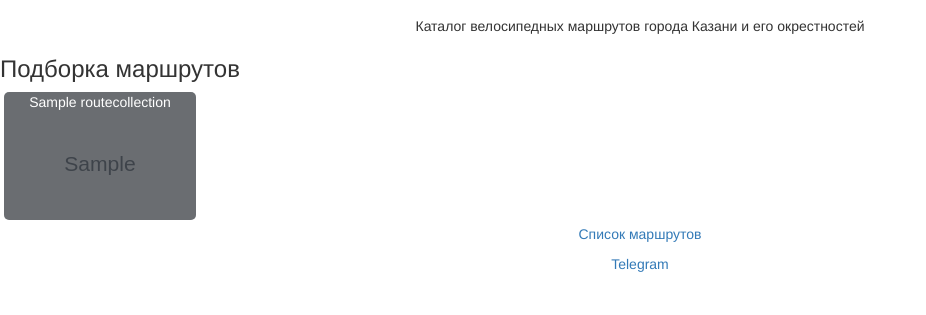
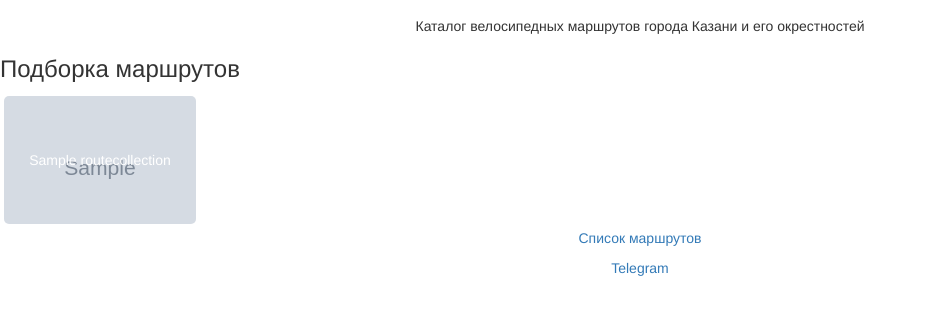
Before and after one commit to ma-petrov/routsweb, a Django app: page /routs/ in a window 1280 px wide. Shown: the part 50-365 px from the top of the page, without its empty margins (0-926 px from the left). Run offline with Django 3.2, Linux system fonts and the light colour scheme; tables that the repository leaves empty hold one stand-in row (values such as "Sample post"); grey boxes marked "Sample" are stand-in pictures; some libraries are stand-ins or nearby versions.

Commit message:
udpate collections css

```diff
--- a/routs/templates/index.html
+++ b/routs/templates/index.html
@@ -7,15 +7,21 @@
 
 {% block content %}
     <p class="main-page-text" style="margin-top: 16px;">Каталог велосипедных маршрутов города Казани и его окрестностей</p>
+
     <h3>Подборка маршрутов</h3>
-
+    <div class="collection-container">
+        {% if route_collections %}
             {% for collection in route_collections %}
                 <div class="collection-card" id="url(/images/{{ collection.image }})">
-            <div class="collection-card-tone">
+                    <div class="collection-card-link-container">
                         <a class="collection-card-link" href="/routs/rout-list/{{ collection.get_url_params }}"> {{ collection.title }} </a>
                     </div>
                 </div>
             {% endfor %}
+        {% else %}
+            <p class="message-nothing-was-found">Пока нет подборок</p>
+        {% endif %}
+    </div>
 
     <p class="main-page-text"><a href="{% url 'rout-list' %}">Список маршрутов</a></p>
     <p class="main-page-text"><a href="https://t.me/kazantracks">Telegram</a></p>
--- a/routs/templates/routs/update_rout_list.html
+++ b/routs/templates/routs/update_rout_list.html
@@ -1,7 +1,7 @@
 {% if rout_list %}
     {% for route in rout_list %}
-        <div class="route-card" id="{{ route.get_absolute_url }}">
-            <!-- <a href="{{ route.get_absolute_url }}">{{ route.title }}</a> -->
+        <div class="route-card">
+            <a href="{{ route.get_absolute_url }}" class="route-card-link">
                 <strong> {{ route.title }} </strong>
                 ({{ route.distance }}
                 {% if route.distance_max > 0 %}
@@ -18,6 +18,7 @@
                 {% else %}
                     Нет
                 {% endif %}
+            </a>
         </div>
     {% endfor %}
 {% else %}
--- a/static/css/styles.css
+++ b/static/css/styles.css
@@ -118,22 +118,17 @@ a:hover {text-decoration: none;}
  */
 @media (min-device-width : 1500px) {
     .topbar {
-        /* width: var(--width-desktop);
-        min-width: 800px; */
         max-width: 800px;
         width: 100%;
     }
 
     .data-container {
-        /* width: var(--width-desktop);
-        min-width: 800px; */
         max-width: 800px;
         width: 100%;
     }
 
     .topbar-button {
         margin-left: 4px;
-        /* margin-right: 5px; */
     }
 
     .header-container {
@@ -151,20 +146,26 @@ a:hover {text-decoration: none;}
 
 .main-page-text {text-align: center;}
 
+.collection-container {
+    display: flex;
+    flex-wrap: wrap;
+}
+
 .collection-card {
+    display: flex;
+    flex-direction: column;
+    justify-content: center;
     width: 192px;
     height: 128px;
     margin: 4px;
+    background-color: var(--main-dark-color);
     background-size: cover;
     border-radius: var(--main-border-radius);
-    text-align: center;
 }
 
-.collection-card-tone {
-    width: inherit;
-    height: inherit;
-    border-radius: var(--main-border-radius);
-    background-color: #00000080;
+.collection-card-link-container {
+    display: block;
+    text-align: center;
 }
 
 .collection-card-link {
@@ -311,13 +312,6 @@ a:hover {text-decoration: none;}
     padding: 5px;
 }
 
-/* .boolean-choice-container {
-    width: 192px;
-    height: 32px;
-    padding-top: 4px;
-    padding-left: 4px;
-} */
-
 .boolean-choice {
     width: 192px;
     height: 32px;
@@ -343,6 +337,15 @@ a:hover {text-decoration: none;}
     box-shadow: 0px 0px 5px lightgrey;
 }
 
+.route-card-link {
+    display: block;
+    color: black;
+}
+
+.route-card-link:hover {
+    color: black;
+}
+
 .message-nothing-was-found {
     padding-top: 8px;
     text-align: center;
```
Also changed, not shown: routs/templates/routs/rout_list.html (+10 -11 lines). Lines whose indentation alone changed are shown as unchanged.
